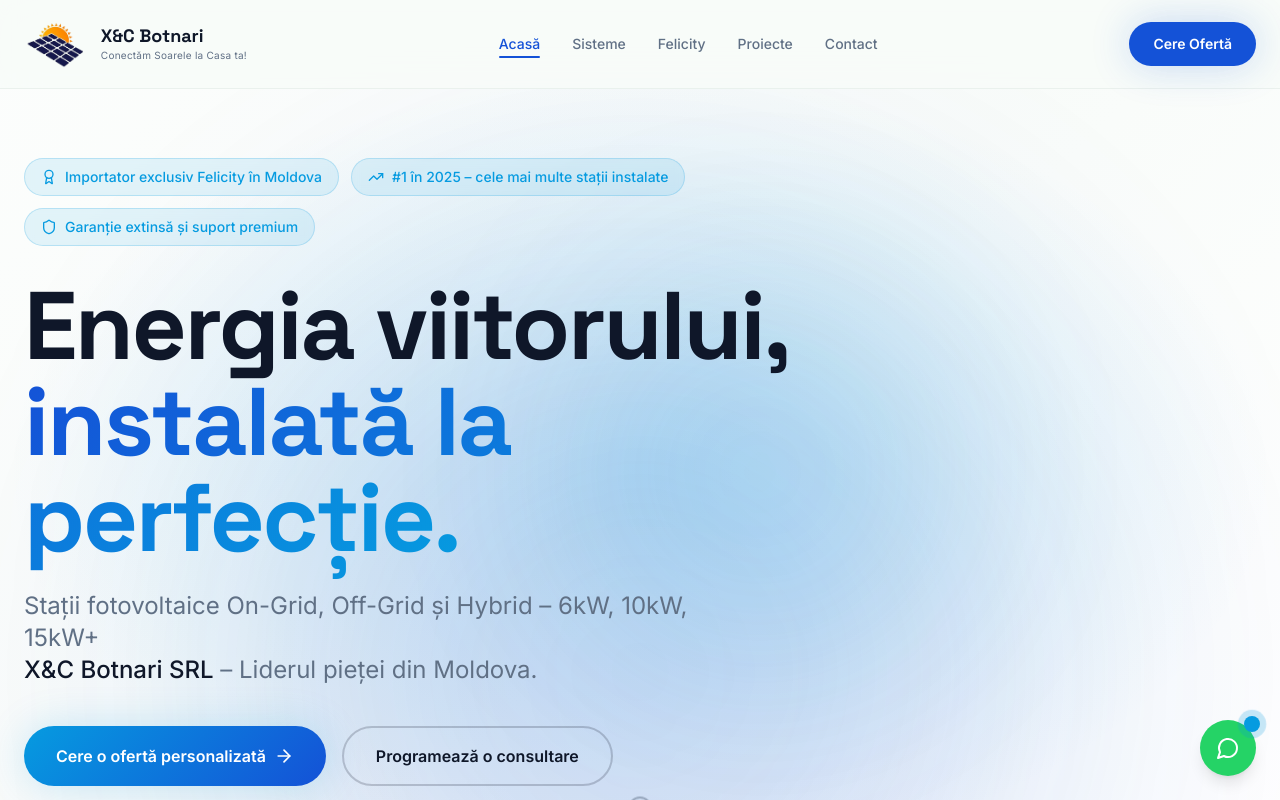
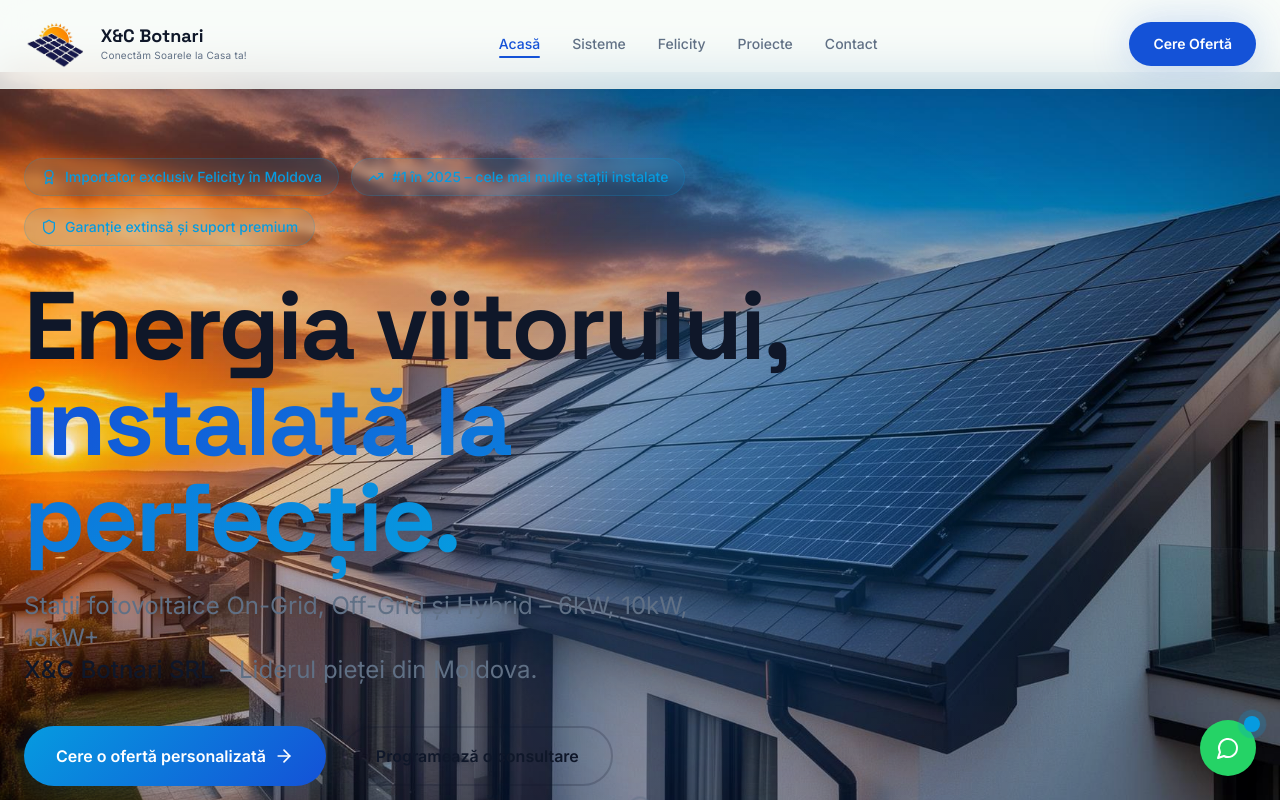
Before and after one commit to vasile-hincu/solar-pinnacle1, a React (Vite) app: page / in a window 1280 px wide. Shown: the top 800 px of the page. Built offline with nearby package versions, Linux system fonts and the light colour scheme; the HTML template or start-up script is replaced by a standard one.

Commit message:
Fix: hero background image fallback

```diff
--- a/src/pages/Index.tsx
+++ b/src/pages/Index.tsx
@@ -83,7 +83,11 @@
   return (
     <Layout>
       {/* HERO SECTION */}
-      <section ref={heroRef} className="relative min-h-screen flex items-center hero-bg overflow-hidden">
+      <section
+        ref={heroRef}
+        className="relative min-h-screen flex items-center hero-bg overflow-hidden bg-cover bg-center"
+        style={{ backgroundImage: `url(${heroImage})` }}
+      >
         {/* Background Image with Parallax */}
         <motion.div
           style={{ y: heroY, scale: heroScale }}
```
